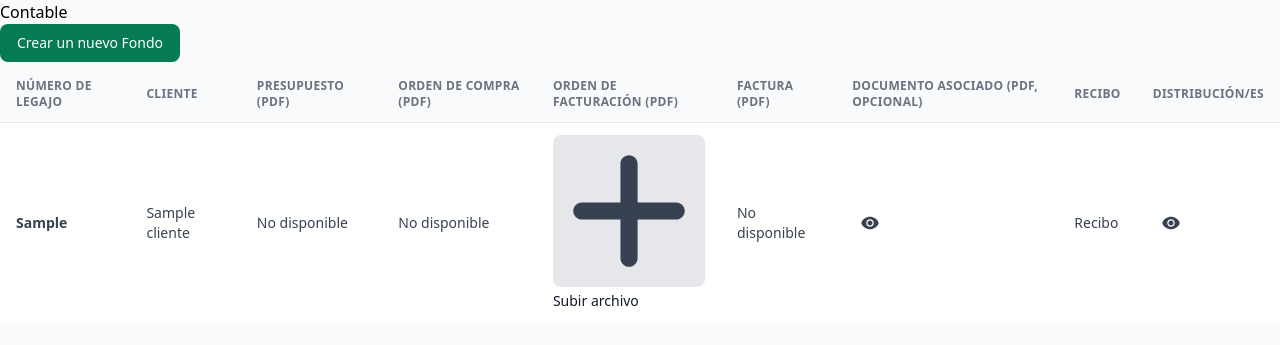
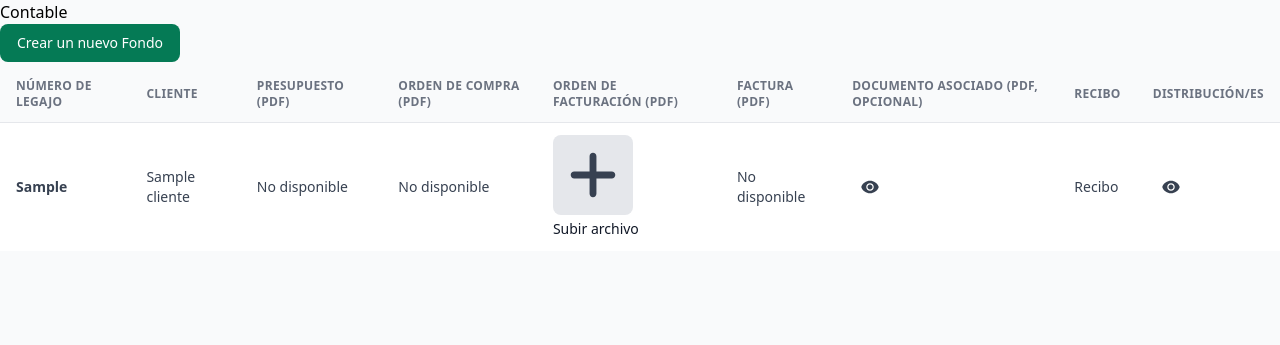
Before and after one commit to MilenaConfeggi/CIDEPINT-UNLP, a Flask app: page /contable/legajos in a window 1280 px wide. Shown: the top 345 px of the page. Run offline with Flask 3, Linux system fonts and the light colour scheme; tables that the repository leaves empty hold one stand-in row (values such as "Sample post"); parts of the project's set-up code (start-up, migrations or seed data) failed here and were passed over; some libraries are stand-ins or nearby versions.

Commit message:
cambie el size del boton je

```diff
--- a/administracion/src/web/templates/Contable/legajos.html
+++ b/administracion/src/web/templates/Contable/legajos.html
@@ -101,7 +101,7 @@ Crear un nuevo Fondo</a>
                         <input type="hidden" name="legajo_id" value="{{ legajo.id }}">
                         <input type="hidden" name="tipo" value="orden_facturacion">
                         <label for="archivo" class="cursor-pointer">
-                          <svg class="px-4 aspect-square w-10% rounded-lg bg-gray-200 object-cover group-hover:opacity-75 xl:aspect-[7/7]"
+                          <svg class="px-4 aspect-square w-20 h-20 rounded-lg bg-gray-200 object-cover group-hover:opacity-75 xl:aspect-[7/7]"
                             aria-hidden="true"
                             fill="currentColor"
                             viewBox="0 0 448 512"
```
